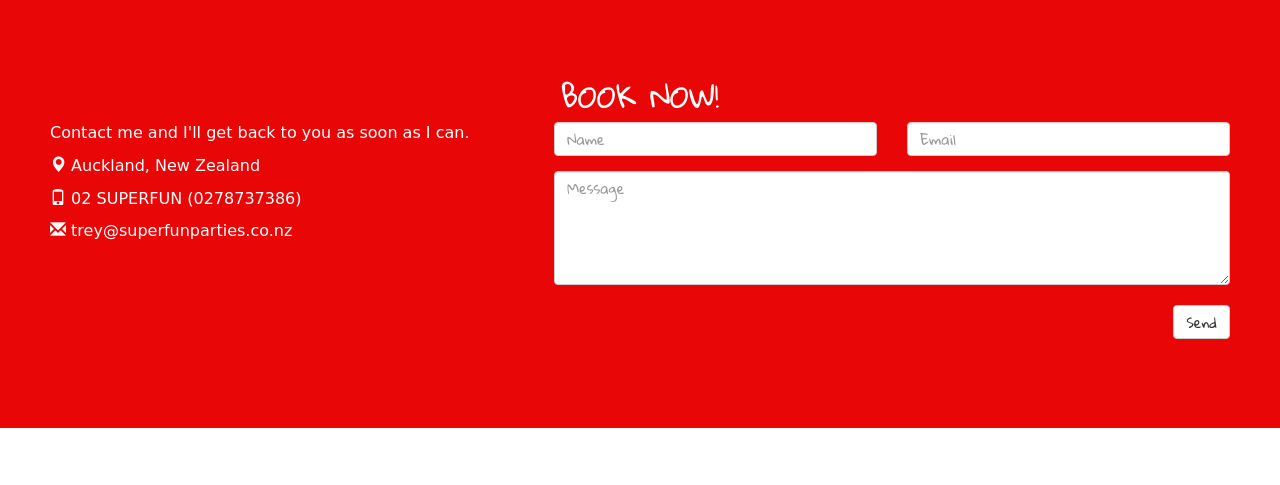
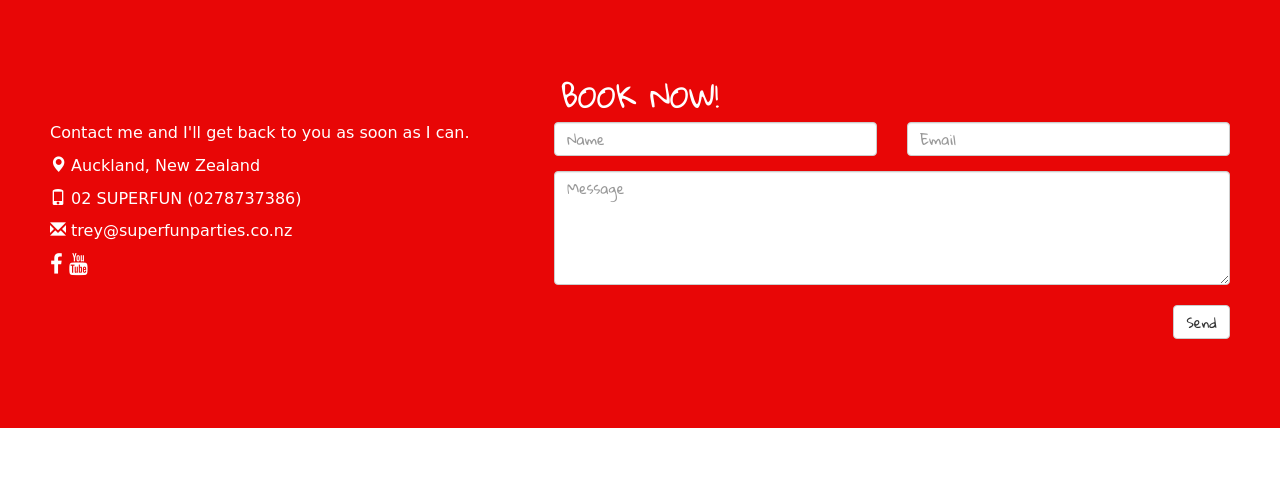
Before and after one commit to daffron/superfun, a PHP site: page / in a window 1280 px wide. Shown: the part 4431-4916 px from the top of the page. Run offline with PHP 8.4, Linux system fonts and the light colour scheme; grey boxes labelled with a size stand in for pictures from a placeholder-image service; some libraries are stand-ins or nearby versions; some web fonts are replaced.

Commit message:
june changes

```diff
--- a/css/main.css
+++ b/css/main.css
@@ -296,3 +296,14 @@ footer .glyphicon {
   -o-transform: rotate(89.9deg);
   transform: rotate(89.9deg);
 }
+
+i:hover {
+    font-size: 30px;
+    cursor: pointer;
+}
+
+.facebook {
+    text-decoration: none;
+    font-size: 22px;
+    color: white;
+}
--- a/index.php
+++ b/index.php
@@ -89,6 +89,7 @@ Thank you for contacting me, Ill be in touch very soon
   <meta name="viewport" content="width=device-width, initial-scale=1">
   <link rel="stylesheet" href="https://maxcdn.bootstrapcdn.com/bootstrap/3.3.7/css/bootstrap.min.css">
   <link href="https://fonts.googleapis.com/css?family=Baloo|Chewy|Gloria+Hallelujah" rel="stylesheet">
+  <link href="https://maxcdn.bootstrapcdn.com/font-awesome/4.7.0/css/font-awesome.min.css" rel="stylesheet" integrity="sha384-wvfXpqpZZVQGK6TAh5PVlGOfQNHSoD2xbE+QkPxCAFlNEevoEH3Sl0sibVcOQVnN" crossorigin="anonymous">
   <link rel="stylesheet" href="css/main.css">
   <script src="https://ajax.googleapis.com/ajax/libs/jquery/1.12.4/jquery.min.js"></script>
   <script src="https://maxcdn.bootstrapcdn.com/bootstrap/3.3.7/js/bootstrap.min.js"></script>
@@ -202,7 +203,7 @@ I am always innovating and looking for new things to provide at kids parties, fr
   <div class="youtubevideowrap">
 
     <div class="video video-container slideanim">
-      <iframe width="640" height="360" src="https://www.youtube.com/embed/OCWj5xgu5Ng" frameborder="50" allowfullscreen></iframe>
+      <iframe width="640" height="360" src="https://www.youtube.com/embed/6296FDG3T5o" frameborder="50" allowfullscreen></iframe>
     </div>
   </div>
 
@@ -217,7 +218,7 @@ I am always innovating and looking for new things to provide at kids parties, fr
         <p>Always a hit at parties, balloon animals are a guaranteed way to break the ice and get kids involved! <br><a href="costumes.html#balloon">Read More</a></p>
       </div>
       <div class="col-sm-6">
-        <img src="images/pexels-photo-225025.jpeg" class="picture img-rounded" height="200">
+        <img src="images/party.jpg" class="picture img-rounded" width="350">
         <h4>Games and Activities</h4>
         <p>I always come prepared to be able to do a mix of age appropriate games and activities and theme them where possible.</p>
       </div>
@@ -332,7 +333,9 @@ I am always innovating and looking for new things to provide at kids parties, fr
         <p>Contact me and I'll get back to you as soon as I can.</p>
         <p><span class="glyphicon glyphicon-map-marker"></span> Auckland, New Zealand</p>
         <p><span class="glyphicon glyphicon-phone"></span> 02 SUPERFUN (0278737386)</p>
-        <p><span class="glyphicon glyphicon-envelope"></span> trey@superfunparties.co.nz</p>
+        <p><span class="glyphicon glyphicon-envelope"></span> trey@superfunparties.co.nz</p></a>
+        <a href="https://facebook.com/superfunpartiesnz/" class="facebook"><i class="fa fa-facebook" aria-hidden="true"></i></a>
+        <a href="https://www.youtube.com/channel/UCwouxlIBrYaSxfRnIYByv6g" class="facebook"><i class="fa fa-youtube" aria-hidden="true"></i></a>
       </div>
       <div class="col-sm-7">
         <form name="contactform" action="<?php echo htmlspecialchars($_SERVER["PHP_SELF"]);?>" method="GET">
```
Also changed, not shown: images/party.jpg (added).
